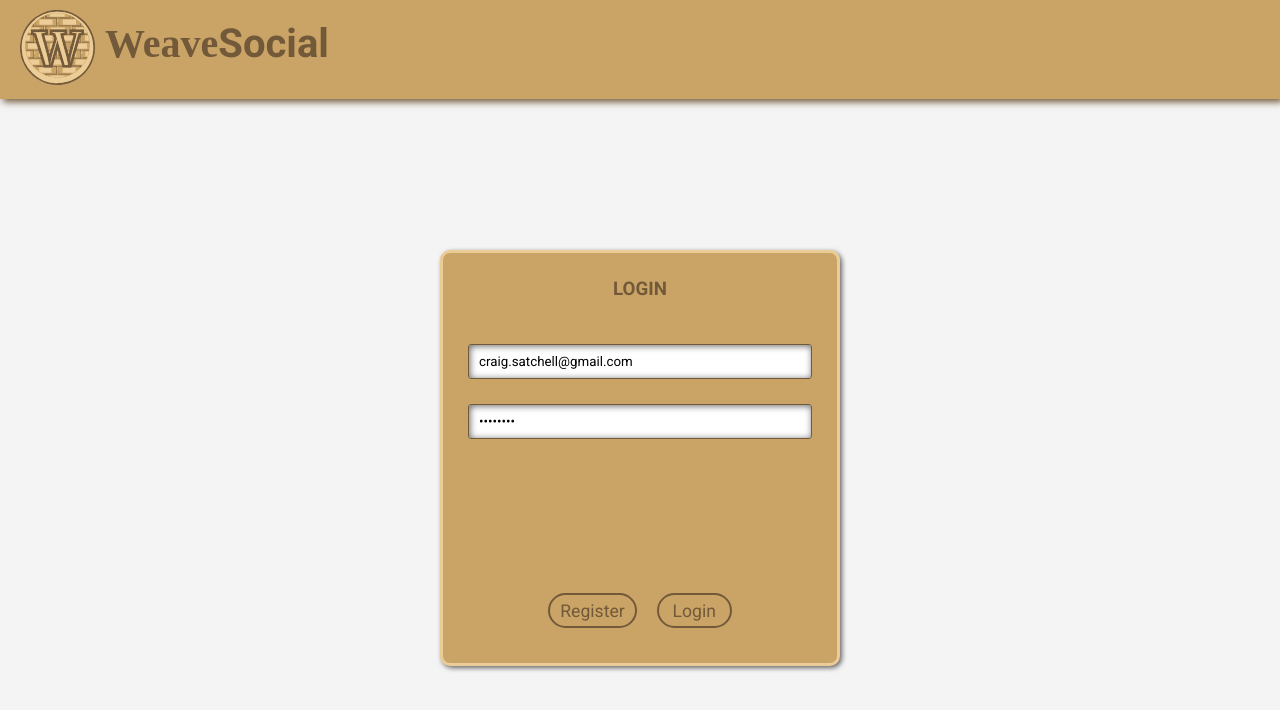
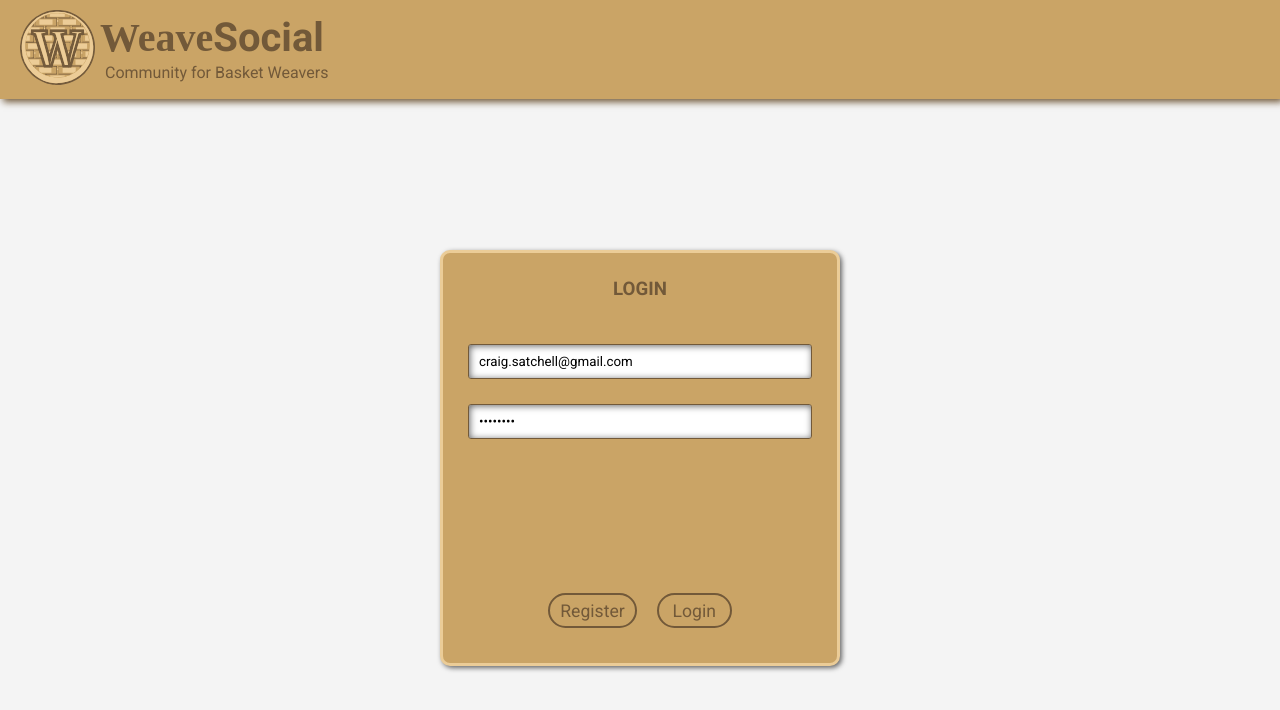
Before and after one commit to allythiel/social-media-front-end, a React (Create React App) app: page / in a window 1280 px wide. Shown: the top 710 px of the page. Built offline with nearby package versions, Linux system fonts and the light colour scheme.

Commit message:
add material-ui icons

```diff
--- a/package.json
+++ b/package.json
@@ -3,6 +3,7 @@
   "version": "0.1.0",
   "private": true,
   "dependencies": {
+    "@material-ui/icons": "^4.11.2",
     "@testing-library/jest-dom": "^5.14.1",
     "@testing-library/react": "^11.2.7",
     "@testing-library/user-event": "^12.8.3",
@@ -39,7 +40,6 @@
   },
   "description": "This project was bootstrapped with [Create React App](https://github.com/facebook/create-react-app).",
   "main": "index.js",
-  "devDependencies": {},
   "author": "",
   "license": "ISC"
 }
--- a/public/index.html
+++ b/public/index.html
@@ -1,15 +1,14 @@
 <!DOCTYPE html>
 <html lang="en">
+
 <head>
    <meta charset="utf-8" />
    <link rel="icon" href="%PUBLIC_URL%/favicon.ico" />
    <meta name="viewport" content="width=device-width, initial-scale=1" />
    <meta name="theme-color" content="#000000" />
-    <meta
-      name="description"
-      content="Web site created using create-react-app"
-    />
-    <link rel="stylesheet" href="https://fonts.googleapis.com/css?family=Roboto:300,400,500,700&display=swap" />
+   <meta name="description" content="Web site created using create-react-app" />
+   <link rel="stylesheet"
+      href="https://fonts.googleapis.com/css?family=Roboto:300,400,500,700&display=swap" />
    <link rel="apple-touch-icon" href="%PUBLIC_URL%/logo192.png" />
    <!--
       manifest.json provides metadata used when your web app is installed on a
@@ -25,8 +24,9 @@
       work correctly both with client-side routing and a non-root public URL.
       Learn how to configure a non-root public URL by running `npm run build`.
     -->
-    <title>WEAVESocial</title>
+   <title>WeaveSocial</title>
 </head>
+
 <body>
    <noscript>You need to enable JavaScript to run this app.</noscript>
    <div id="root"></div>
@@ -41,4 +41,5 @@
       To create a production bundle, use `npm run build` or `yarn build`.
     -->
 </body>
+
 </html>
--- a/src/Components/banner/banner.css
+++ b/src/Components/banner/banner.css
@@ -15,9 +15,15 @@
 
 }
 
-.banner > div h1 {
-   padding: 10px 10px;
+.banner > div h1, .banner > div p {
+   padding: 10px 0 0 5px;
+   line-height: .9em;
 }
+
+.banner > div p {
+   margin-left: 5px;
+}
+
 
 .banner img {
 width: 75px;
--- a/src/Components/banner/banner.js
+++ b/src/Components/banner/banner.js
@@ -8,7 +8,7 @@ const Banner = (props) => {
       <div className='banner'>
          <div>
             <div><img src={logo} alt="" /></div>
-            <div><h1>Weave<span>Social</span></h1></div>
+            <div><h1>Weave<span>Social</span></h1><p>Community for Basket Weavers</p></div>
          </div>
          <div>
             {props.loggedIn && <BannerActionBar loggedIn={props.loggedIn} setLoggedIn={props.setLoggedIn} />}
```
Also changed, not shown: 1 other file (tests, documents, lock files or other folders). Lines whose indentation alone changed are shown as unchanged.
